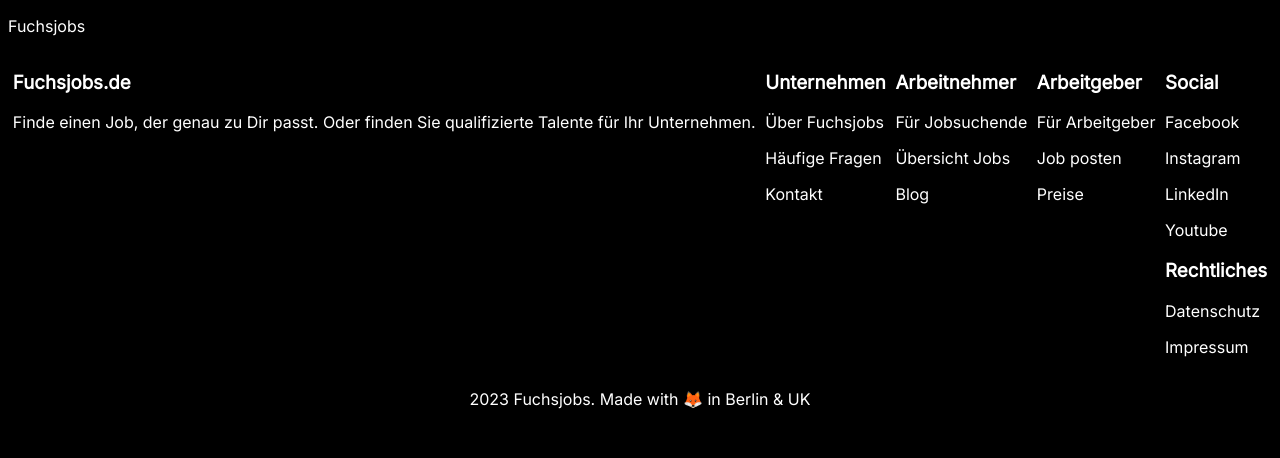
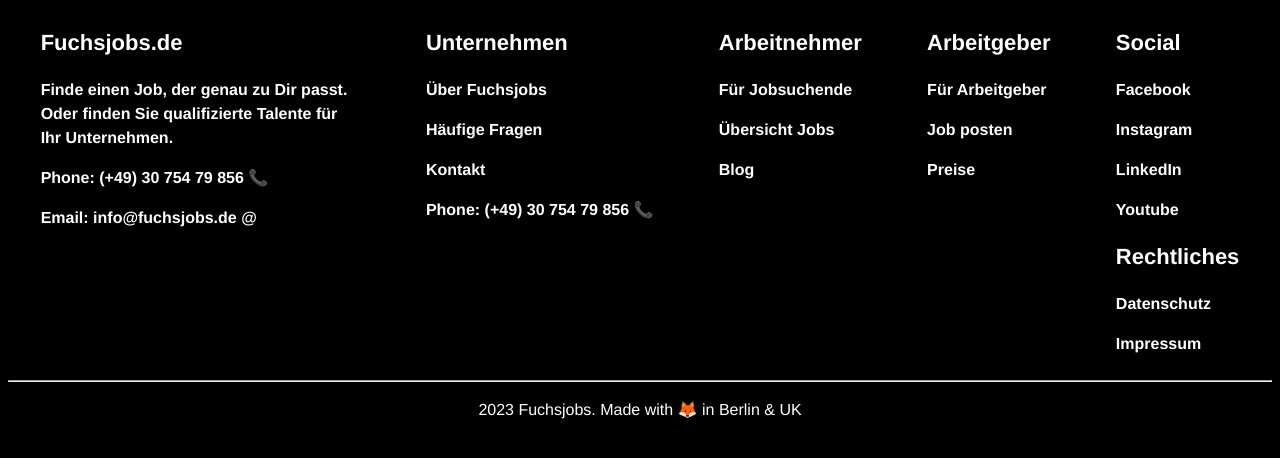
Before and after one commit to MOMatthewOsborne/fchs-footer, a plain HTML site: page index.html in a window 1280 px wide. Drawn offline with Linux system fonts and the light colour scheme.

Commit message:
changed some text sizes

```diff
--- a/index.html
+++ b/index.html
@@ -13,46 +13,49 @@
     <title>Footer</title>
   </head>
   <body>
-    <p>Fuchsjobs</p>
     <div class="flex-container">
-      <div>
+      <div class="box-1">
         <h3>Fuchsjobs.de</h3>
         <p>
           Finde einen Job, der genau zu Dir passt. Oder finden Sie qualifizierte
           Talente für Ihr Unternehmen.
         </p>
+        <p>Phone: (+49) 30 754 79 856 📞</p>
+        <p>Email: info@fuchsjobs.de @</p>
       </div>
       <div>
         <h3>Unternehmen</h3>
-        <p>Über Fuchsjobs</p>
-        <p>Häufige Fragen</p>
-        <p>Kontakt</p>
+        <p><a href="#">Über Fuchsjobs</a></p>
+        <p><a href="#">Häufige Fragen</a></p>
+        <p><a href="#">Kontakt</a></p>
+        <p>Phone: (+49) 30 754 79 856 📞</p>
       </div>
       <div>
         <h3>Arbeitnehmer</h3>
-        <p>Für Jobsuchende</p>
-        <p>Übersicht Jobs</p>
-        <p>Blog</p>
+        <p><a href="#">Für Jobsuchende</a></p>
+        <p><a href="#">Übersicht Jobs</a></p>
+        <p><a href="#">Blog</a></p>
       </div>
       <div>
         <h3>Arbeitgeber</h3>
-        <p>Für Arbeitgeber</p>
-        <p>Job posten</p>
-        <p>Preise</p>
+        <p><a href="#">Für Arbeitgeber</a></p>
+        <p><a href="#">Job posten</a></p>
+        <p><a href="#">Preise</a></p>
       </div>
       <div>
         <h3>Social</h3>
-        <p>Facebook</p>
-        <p>Instagram</p>
-        <p>LinkedIn</p>
-        <p>Youtube</p>
+        <p><a href="#">Facebook</a></p>
+        <p><a href="#">Instagram</a></p>
+        <p><a href="#">LinkedIn</a></p>
+        <p><a href="#">Youtube</a></p>
         <h3>Rechtliches</h3>
-        <p>Datenschutz</p>
-        <p>Impressum</p>
+        <p><a href="#">Datenschutz</a></p>
+        <p><a href="#">Impressum</a></p>
       </div>
     </div>
-    <div class="copyright">
-      <p>2023 Fuchsjobs. Made with 🦊 in Berlin & UK</p>
+    <hr />
+    <div>
+      <p class="copyright">2023 Fuchsjobs. Made with 🦊 in Berlin & UK</p>
     </div>
   </body>
 </html>
--- a/styles.css
+++ b/styles.css
@@ -8,12 +8,41 @@
   height: 800px;
 }
 
+a {
+  text-decoration: none;
+  color: white;
+}
+
+a:hover {
+  color: #ec0587;
+}
+
+h3 {
+  font-family: Helvetica, sans-serif;
+  font-size: 22px;
+  font-weight: 700;
+}
+
+p {
+  line-height: 1.5em;
+  font-family: Helvetica, sans-serif;
+  font-weight: 600;
+  font-size: 16px;
+}
+
+.box-1 {
+  width: 320px;
+}
+
 .flex-container {
   display: flex;
   flex-direction: row;
   justify-content: space-around;
+  padding: 50 0 40 0;
 }
 
 .copyright {
   text-align: center;
+  font-size: 16px;
+  font-weight: 100;
 }
```
